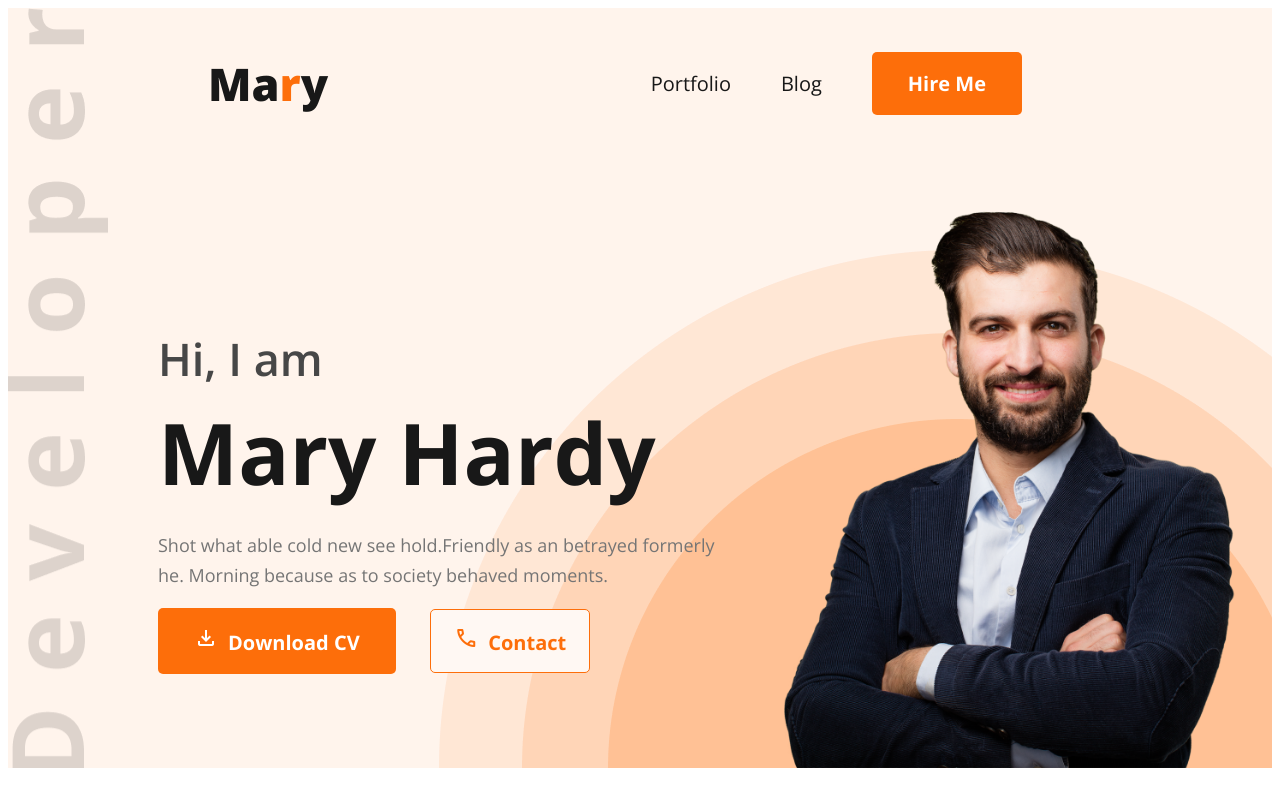
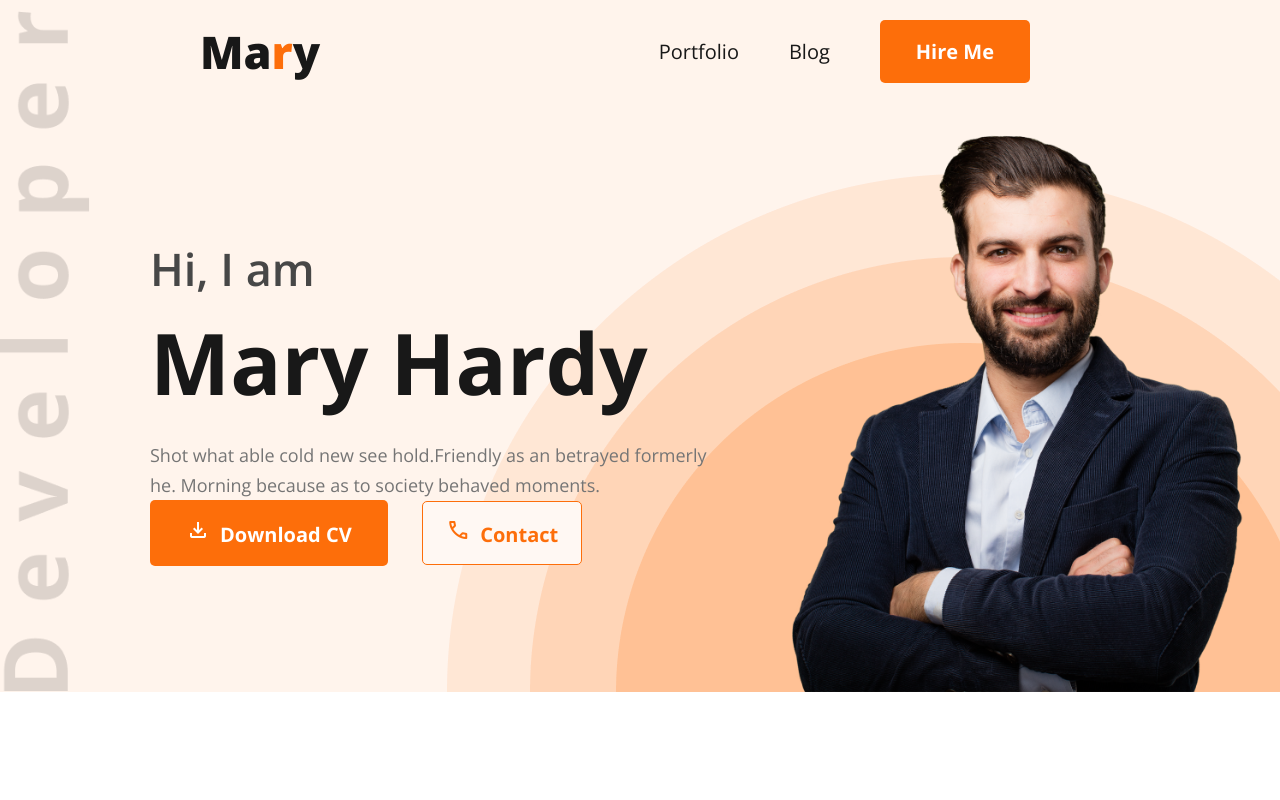
Before and after one commit to Nahid-Mahmud/demo-web-developer-portfolio, a plain HTML site: page index.html in a window 1280 px wide. Shown: the top 800 px of the page. Drawn offline with nearby package versions, Linux system fonts and the light colour scheme.

Commit message:
Main Header Conainer Banner 'devloper.png' edited

```diff
--- a/styles/portfolio.css
+++ b/styles/portfolio.css
@@ -1,4 +1,6 @@
 * {
+  margin: 0;
+  padding: 0;
   font-family: "Open Sans", sans-serif;
 }
 /* shared styles */
@@ -66,6 +68,9 @@ nav li {
   background-color: #fff4ec;
   background-image: url("../images/developer.png");
   background-repeat: no-repeat;
+  background-size: 90px;
+  background-position: left bottom;
+  padding-top: 20px;
 }
 .banner {
   padding: 30px 30px 0px 150px;
@@ -275,7 +280,6 @@ main {
 
 /* footer section starts here */
 footer {
-  height: 780px;
   background-color: #fff8f3;
 }
 .footer-container {
```
